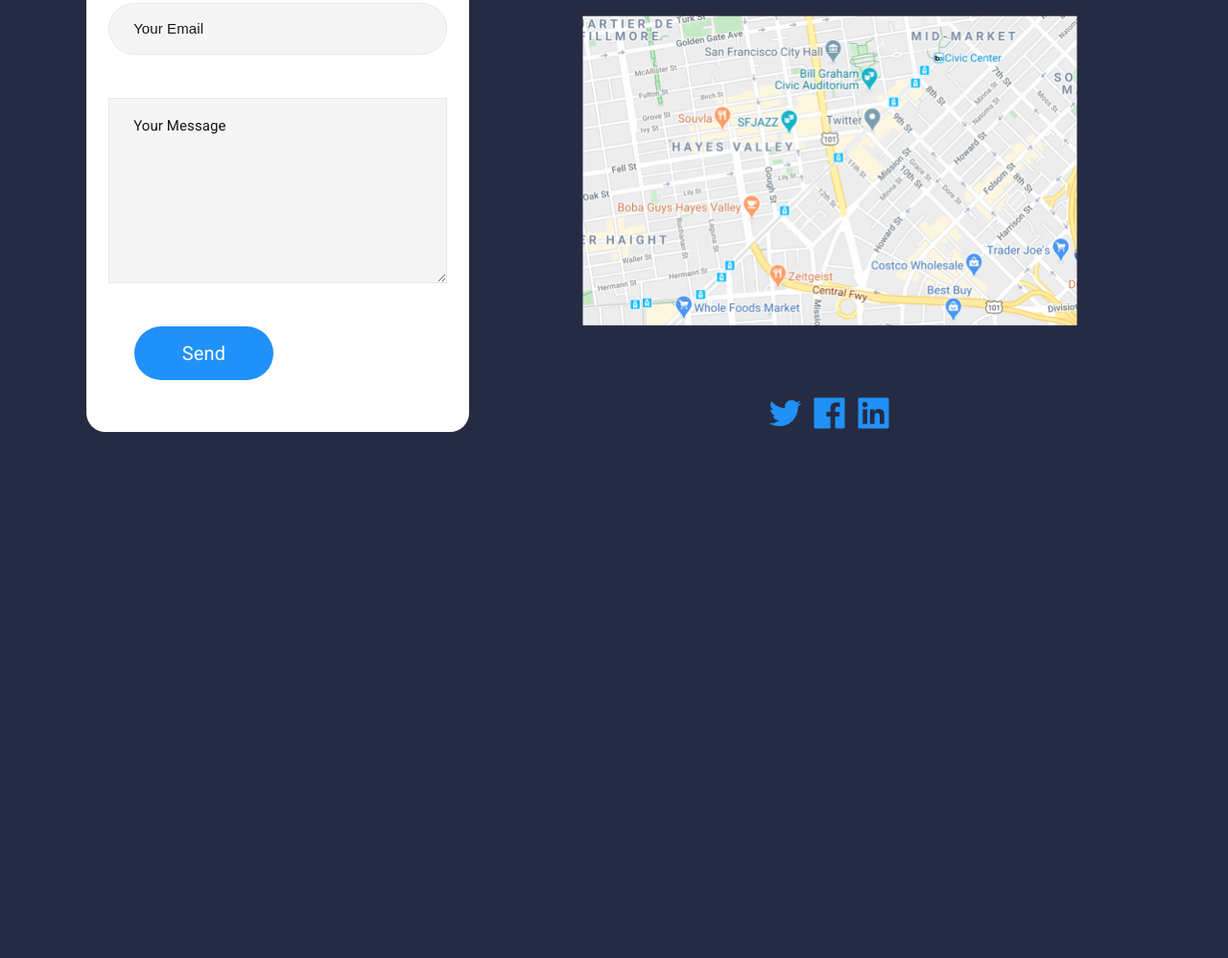
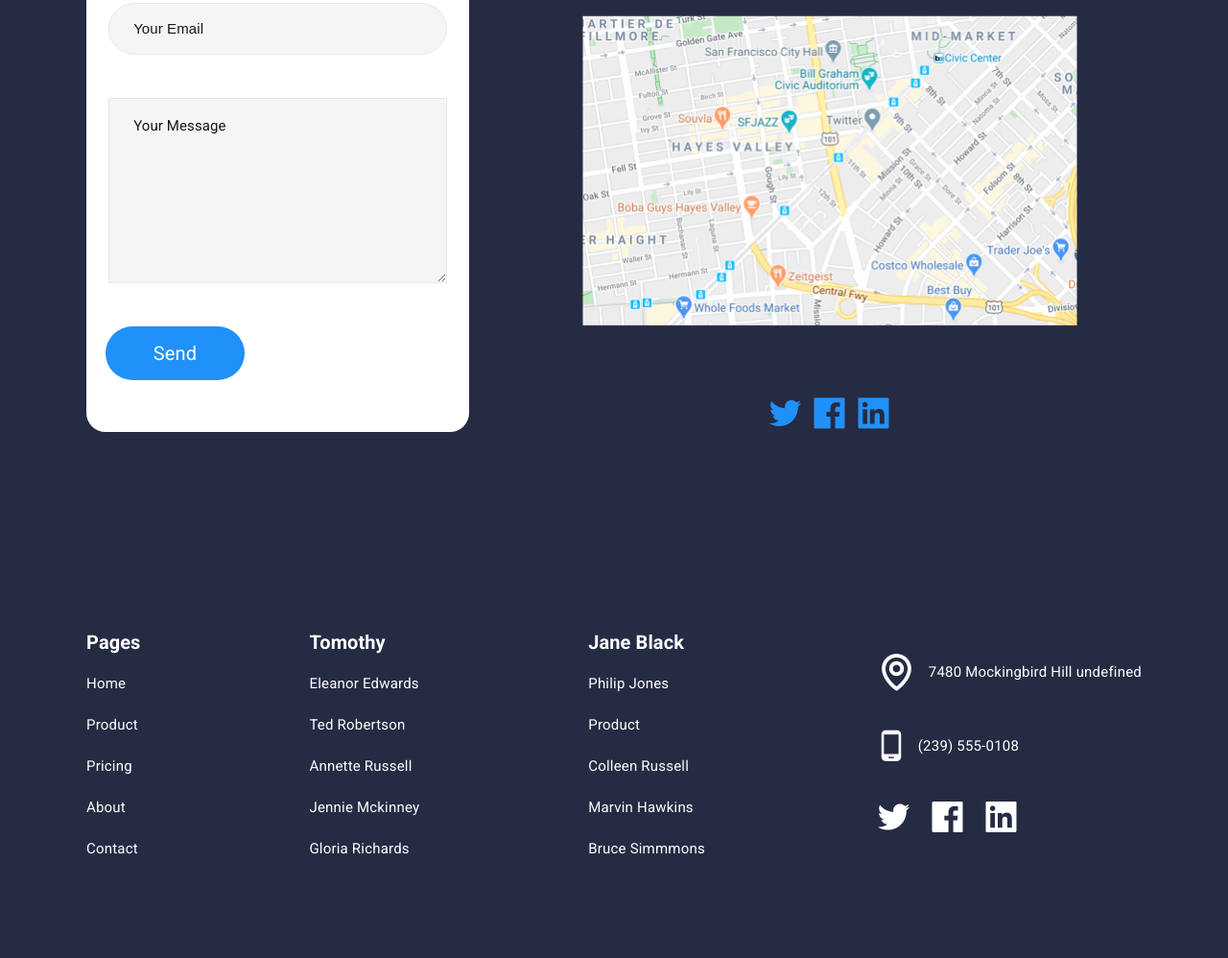
Before and after one commit to Veremyov-of/Figmaland, a plain HTML site: page index.html in a window 1280 px wide. Shown: the part 6035-7033 px from the top of the page at 96% size. Before the commit the page ends 6490 px from the top, so only its background shows below. Drawn offline with Linux system fonts and the light colour scheme.

Commit message:
add footer

```diff
--- a/index.html
+++ b/index.html
@@ -312,6 +312,64 @@
         </div>
     </section>
 
+    <footer class="footer">
+        <div class="container">
+            <div class="footer_item">
+                <h3 class="footer_item_title">Pages</h3>
+                <ul>
+                    <li><a href="#">Home</a></li>
+                    <li><a href="#">Product</a></li>
+                    <li><a href="#">Pricing</a></li>
+                    <li><a href="#">About</a></li>
+                    <li><a href="#">Contact</a></li>
+                </ul>
+            </div>
+            <div class="footer_item">
+                <h3 class="footer_item_title">Tomothy</h3>
+                <ul>
+                    <li>Eleanor Edwards</li>
+                    <li>Ted Robertson</li>
+                    <li>Annette Russell</li>
+                    <li>Jennie Mckinney</li>
+                    <li>Gloria Richards</li>
+                </ul>
+            </div>
+            <div class="footer_item">
+                <h3 class="footer_item_title">Jane Black</h3>
+                <ul>
+                    <li>Philip Jones</li>
+                    <li>Product</li>
+                    <li>Colleen Russell</li>
+                    <li>Marvin Hawkins</li>
+                    <li>Bruce Simmmons</li>
+                </ul>
+            </div>
+            <div class="footer_item">
+                <a class="footer_item_link" href="#">
+                    <img src="./img/footer/map_fff.png" alt="logo">
+                    <p>7480 Mockingbird Hill undefined</p>
+                </a>
+                <a class="footer_item_link" href="#">
+                    <img src="./img/footer/phone_fff.png" alt="logo">
+                    <p>(239) 555-0108</p>
+                </a>
+                <div class="footer_item_social">
+                    <a href="#">
+                        <img src="./img/twitter.png" alt="social">
+                    </a>
+                    <a href="#">
+                        <img src="./img/facebook.png" alt="social">
+                    </a>
+                    <a href="#">
+                        <img src="./img/linkedin.png" alt="social">
+                    </a>
+                </div>
+            </div>
+
+
+        </div>
+    </footer>
+
     <script src="./js/main.js"></script>
 </body>
 </html>
--- a/scss/Contact/_contact.scss
+++ b/scss/Contact/_contact.scss
@@ -71,7 +71,7 @@
             }
             &_button {
                 background-color: #2091F9;
-                margin-left: 50px;
+                margin-left: 20px;
                 color: #fff;
                 width: 145px;
                 height: 56px;
--- /dev/null
+++ b/scss/Footer/_footer.scss
@@ -0,0 +1,58 @@
+.footer {
+    padding-top: 200px;
+    padding-bottom: 100px;
+    .container {
+        display: flex;
+        justify-content: space-between;
+        .footer_item {
+            display: flex;
+            flex-direction: column;
+            justify-content: center;
+            &_title {
+                font-weight: bold;
+                font-size: 20px;
+                line-height: 28px;
+                letter-spacing: 0.1px;
+                color: #FFFFFF;
+            }
+            ul {
+                li {
+                    margin-top: 15px;
+                    list-style-type: none;
+                    font-weight: normal;
+                    font-size: 15px;
+                    line-height: 28px;
+                    letter-spacing: 0.2px;
+                    color: #FFFFFF;
+                    a {
+                        margin-top: 15px;
+                        list-style-type: none;
+                        font-weight: normal;
+                        font-size: 15px;
+                        line-height: 28px;
+                        letter-spacing: 0.2px;
+                        color: #FFFFFF;
+                    }
+                }
+            }
+            &_link {
+                margin-bottom: 35px;
+                display: flex;
+                align-items: center;
+                p {
+                    margin-left: 10px;
+                    color: #fff;
+                    font-weight: normal;
+                    font-size: 15px;
+                    line-height: 27px;
+                    letter-spacing: 0.2px;
+                }
+            }
+            &_social {
+                a {
+                    margin-right: 10px;
+                }
+            }
+        }
+    }
+}
--- a/scss/style.scss
+++ b/scss/style.scss
@@ -21,3 +21,5 @@
 @import "./Pricing/pricing";
 
 @import "./Contact/contact";
+
+@import "./Footer/footer";
```
Also changed, not shown: css/style.css, img/footer/map_fff.png (added), img/footer/phone_fff.png (added), 1 other file.
